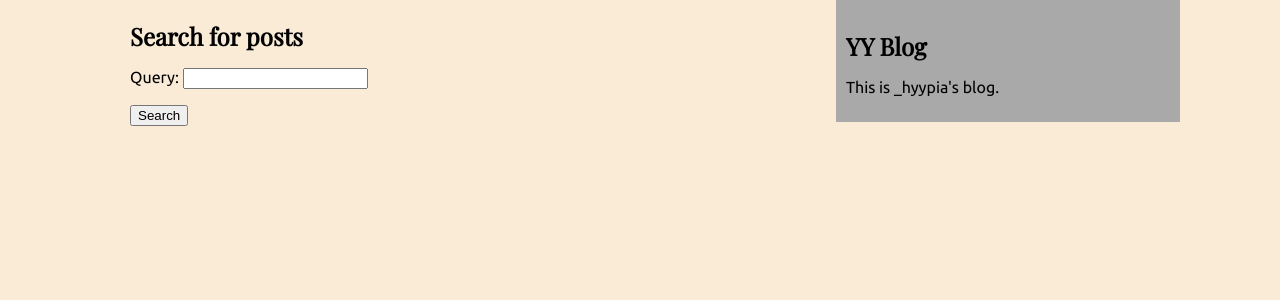
After one commit to hyypia/yyblog, a Django app: page /blog/search/ in a window 1280 px wide. The commit adds this page. Shown: the top 300 px of the page. Run offline with Django 4.2, Linux system fonts and the light colour scheme; some web fonts are replaced.

Commit message:
simple search added

```diff
--- a/yyblog/blog/forms.py
+++ b/yyblog/blog/forms.py
@@ -1,8 +1,12 @@
-from django.forms import ModelForm
+from django import forms
 from .models import Comment
 
 
-class CommentForm(ModelForm):
+class SearchForm(forms.Form):
+    query = forms.CharField()
+
+
+class CommentForm(forms.ModelForm):
     class Meta:
         model = Comment
         fields = ["name", "email", "body"]
--- a/yyblog/blog/templates/blog/base.html
+++ b/yyblog/blog/templates/blog/base.html
@@ -14,12 +14,6 @@
                 <h2>YY Blog</h2>
                 <p>
                     This is _hyypia's blog.<br/>
-                    Total posts: {% total_posts %}
-                </p>
-                <p>
-                    <a href="{% url 'blog:post_feed' %}">
-                        Subscribe to RSS feed
-                    </a>
                 </p>
             </div>
         </div>
--- /dev/null
+++ b/yyblog/blog/templates/blog/post/search.html
@@ -0,0 +1,33 @@
+{% extends 'blog/base.html' %}
+
+{% block title %}Search{% endblock %}
+
+{% block content %}
+    {% if query %}
+        <h2>Posts containing "{{ query }}"</h2>
+        <h3>
+            {% with result.count as total_results %}
+                Found {{ total_results }} result{{ total_results|pluralize }}
+            {% endwith %}
+        </h3>
+        {% for post in result %}
+            <h4>
+                <a href="{{ post.get_absolute_url }}">
+                    {{ post.title }}
+                </a>
+            </h4>
+            <div class="result_body">
+                {{ post.body}}
+            </div>
+        {% empty %}
+            <p>There are no results for your query.</p>
+        {% endfor %}
+        <p><a href="{% url 'blog:post_search' %}">Search again</a></p>
+        {% else %}
+        <h2>Search for posts</h2>
+        <form method="get">
+            {{ form.as_p }}
+            <input type="submit" value="Search">
+        </form>
+    {% endif %}
+{% endblock %}
--- a/yyblog/blog/urls.py
+++ b/yyblog/blog/urls.py
@@ -1,7 +1,8 @@
 from django.urls import path
 
 from . import views
-from .feeds import LatestPostsFeed
+
+# from .feeds import LatestPostsFeed
 
 
 app_name = "blog"
@@ -14,5 +15,6 @@ urlpatterns = [
         name="post_detail",
     ),
     path("<int:post_id>/comment/", views.post_comment, name="post_comment"),
-    path("feed/", LatestPostsFeed(), name="post_feed"),
+    path("search/", views.post_search, name="post_search"),
+    # path("feed/", LatestPostsFeed(), name="post_feed"),
 ]
--- a/yyblog/blog/views.py
+++ b/yyblog/blog/views.py
@@ -1,9 +1,10 @@
-from django.shortcuts import render, get_object_or_404, redirect
+from django.shortcuts import render, get_object_or_404
 from django.core.paginator import Paginator, EmptyPage, PageNotAnInteger
 from django.views.decorators.http import require_POST
+from django.contrib.postgres.search import SearchVector
 
-from .models import Post, Comment
-from .forms import CommentForm
+from .models import Post
+from .forms import CommentForm, SearchForm
 
 
 def post_list(request):
@@ -56,3 +57,23 @@ def post_comment(request, post_id):
         "blog/post/detail.html",
         {"post": post, "form": form, "comment": comment, "comments": comments},
     )
+
+
+def post_search(request):
+    form = SearchForm()
+    query = None
+    result = []
+
+    if "query" in request.GET:
+        form = SearchForm(request.GET)
+        if form.is_valid():
+            query = form.cleaned_data["query"]
+            result = Post.published.annotate(
+                search=SearchVector("title", "body"),
+            ).filter(search=query)
+
+    return render(
+        request,
+        "blog/post/search.html",
+        {"form": form, "query": query, "result": result},
+    )
```
Also changed, not shown: yyblog/yyblog/settings.py (+2 -9 lines).
